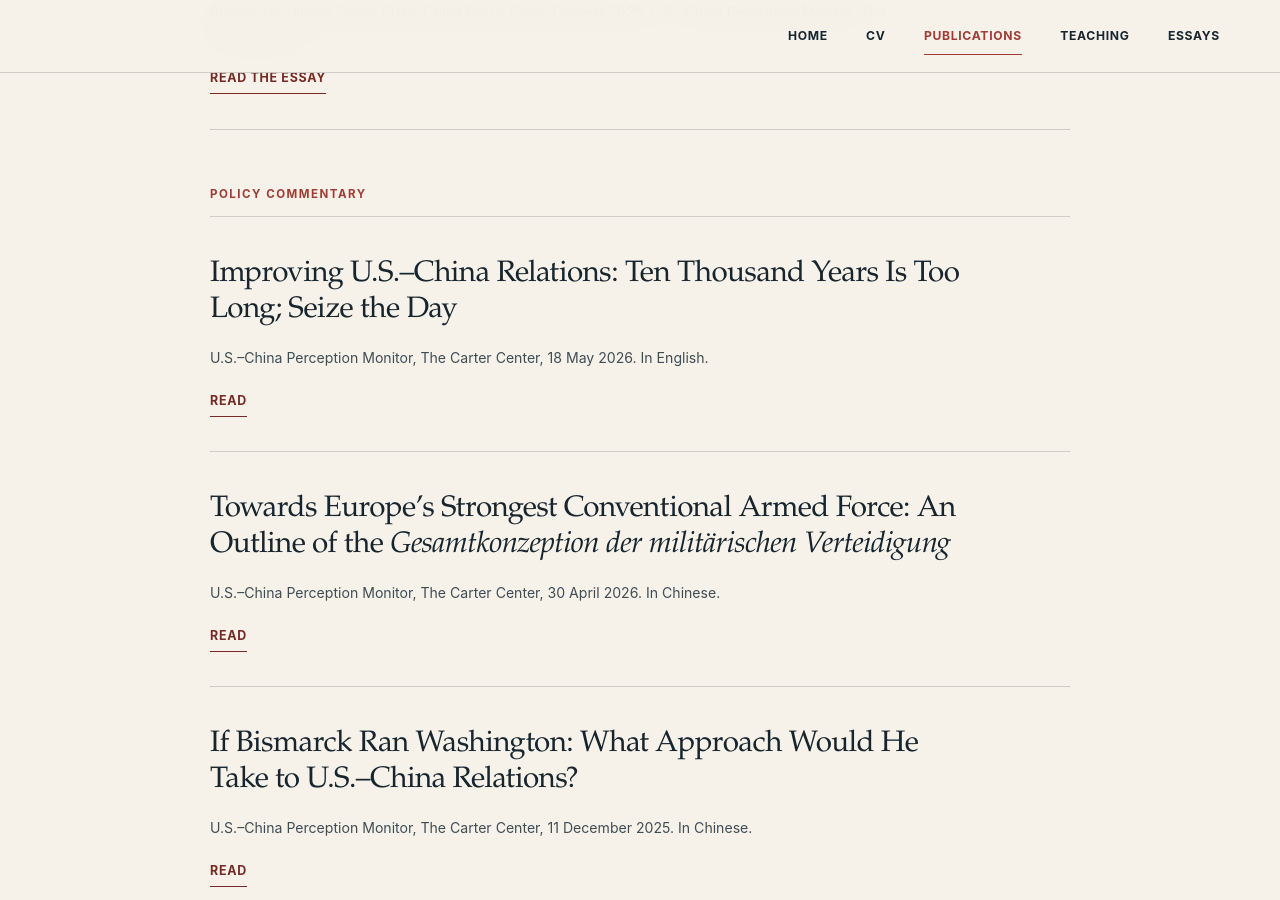
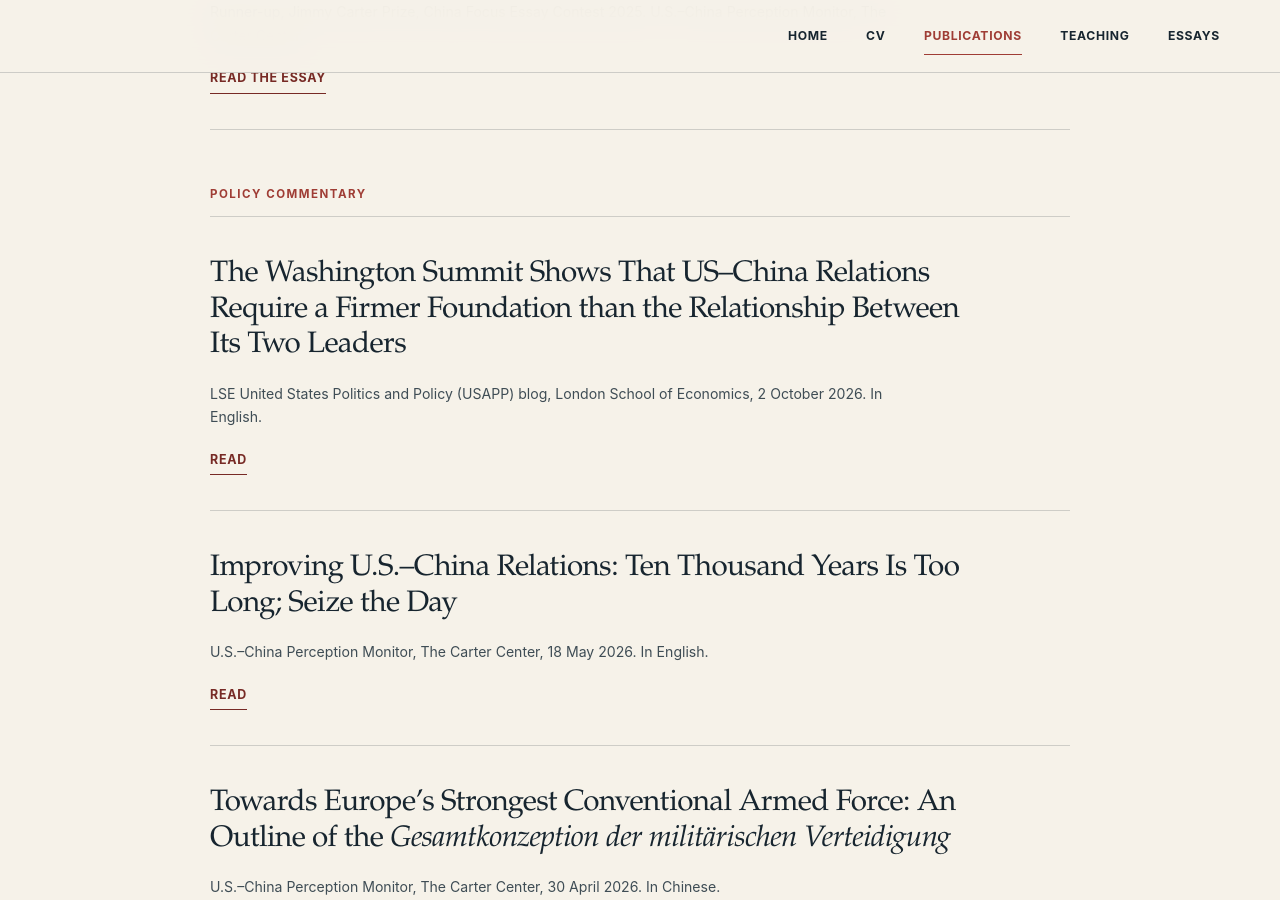
Before and after one commit to xudong-zhu01/xudong-zhu01.github.io, a Jekyll site: the page built from publications.html, in a window 1280 px wide and 900 px high, scrolled down 1149 px. Built offline with Jekyll 4.4.1, drawn with Linux system fonts in a browser that asks for light colours.

Commit message:
Add LSE USAPP article on the Washington summit; trim ORCID line
Co-Authored-By: Claude Opus 5.5 <noreply@anthropic.com>
Claude-Session: https://claude.ai/code/session_01JiahZcHeojewrRAYaiXHaj

```diff
--- a/index.html
+++ b/index.html
@@ -123,6 +123,11 @@ active_nav: home
           <div class="sf-display news-year">2026</div>
 
           <div class="news-item body-text">
+            <div class="caption news-date">Oct.</div>
+            <div class="news-text">Analysis of the Washington Trump–Xi summit published on the LSE United States Politics and Policy blog.</div>
+          </div>
+
+          <div class="news-item body-text">
             <div class="caption news-date">May</div>
             <div class="news-text">Commentary on improving U.S.–China relations published by the U.S.–China Perception Monitor (The Carter Center).</div>
           </div>
--- a/publications.html
+++ b/publications.html
@@ -21,8 +21,7 @@ active_nav: publications
         <header class="pub-section-title">
           <h1 id="academic-publications" class="sf-display section-heading">Publications</h1>
           <p class="body-text muted pub-intro">
-            Full record on
-            <a class="orcid-inline" href="https://orcid.org/0009-0009-9929-868X" target="_blank" rel="noopener noreferrer me">{% include orcid-icon.html %}ORCID</a>.
+            <a class="orcid-inline" href="https://orcid.org/0009-0009-9929-868X" target="_blank" rel="noopener noreferrer me">{% include orcid-icon.html %}ORCID</a>
           </p>
         </header>
 
@@ -60,6 +59,12 @@ active_nav: publications
         <h2 class="caption pub-group" id="commentary">Policy Commentary</h2>
         <div class="pub-list">
           <article class="pub-item">
+            <h3 class="sf-display pub-title">The Washington Summit Shows That US–China Relations Require a Firmer Foundation than the Relationship Between Its Two Leaders</h3>
+            <div class="sf-text pub-meta">LSE United States Politics and Policy (USAPP) blog, London School of Economics, 2 October 2026. In English.</div>
+            <a href="https://blogs.lse.ac.uk/usappblog/2026/10/02/trump-xi-summit-stability/" target="_blank" rel="noopener noreferrer" class="link-inline">Read</a>
+          </article>
+
+          <article class="pub-item">
             <h3 class="sf-display pub-title">Improving U.S.–China Relations: Ten Thousand Years Is Too Long; Seize the Day</h3>
             <div class="sf-text pub-meta">U.S.–China Perception Monitor, The Carter Center, 18 May 2026. In English.</div>
             <a href="https://uscnpm.org/analysis/improving-u-s-china-relations/" target="_blank" rel="noopener noreferrer" class="link-inline">Read</a>
```
